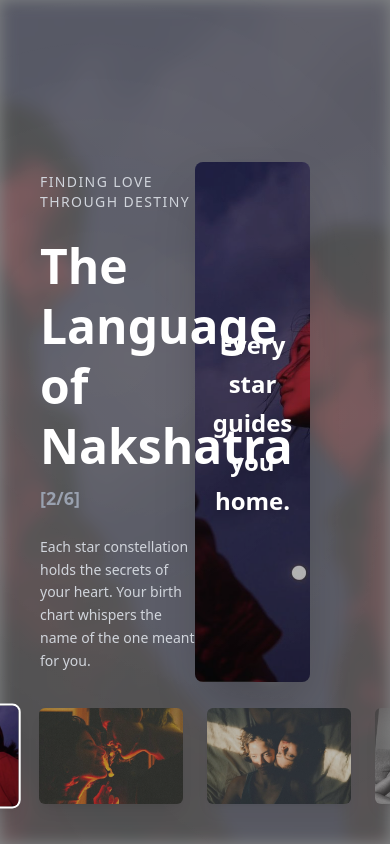
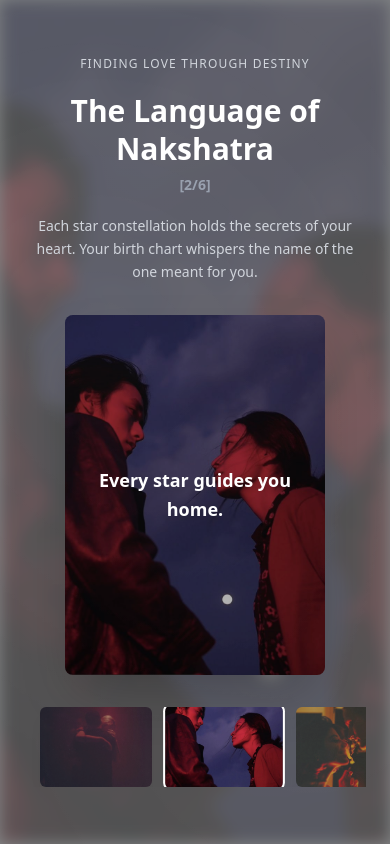
Before and after one commit to nandini-verma05/Landing_page_soul_sync, a Next.js app: page / in a window 390 px wide. Shown: the top 844 px of the page. Built offline with nearby package versions, Linux system fonts and the light colour scheme; grey boxes are pictures that could not be loaded.

Commit message:
hero section changes

```diff
--- a/app/components/HeroSection.tsx
+++ b/app/components/HeroSection.tsx
@@ -4,57 +4,25 @@ import { useEffect, useState } from "react";
 
 const fadeInUp = `
   @keyframes fadeInUp {
-    from {
-      opacity: 0;
-      transform: translateY(20px);
-    }
-    to {
-      opacity: 1;
-      transform: translateY(0);
-    }
+    from { opacity: 0; transform: translateY(20px); }
+    to { opacity: 1; transform: translateY(0); }
   }
   @keyframes fadeOutDown {
-    from {
-      opacity: 1;
-      transform: translateY(0);
-    }
-    to {
-      opacity: 0;
-      transform: translateY(20px);
-    }
+    from { opacity: 1; transform: translateY(0); }
+    to { opacity: 0; transform: translateY(20px); }
   }
   @keyframes fadeInScale {
-    from {
-      opacity: 0;
-      transform: scale(0.9);
-    }
-    to {
-      opacity: 1;
-      transform: scale(1);
-    }
+    from { opacity: 0; transform: scale(0.9); }
+    to { opacity: 1; transform: scale(1); }
   }
   @keyframes fadeOutScale {
-    from {
-      opacity: 1;
-      transform: scale(1);
-    }
-    to {
-      opacity: 0;
-      transform: scale(0.9);
-    }
+    from { opacity: 1; transform: scale(1); }
+    to { opacity: 0; transform: scale(0.9); }
   }
-  .text-enter {
-    animation: fadeInUp 0.8s ease-out;
-  }
-  .text-exit {
-    animation: fadeOutDown 0.8s ease-out;
-  }
-  .quote-enter {
-    animation: fadeInScale 0.8s ease-out 0.2s both;
-  }
-  .quote-exit {
-    animation: fadeOutScale 0.8s ease-out both;
-  }
+  .text-enter { animation: fadeInUp 0.8s ease-out; }
+  .text-exit { animation: fadeOutDown 0.8s ease-out; }
+  .quote-enter { animation: fadeInScale 0.8s ease-out 0.2s both; }
+  .quote-exit { animation: fadeOutScale 0.8s ease-out both; }
 `;
 
 const images = [
@@ -62,42 +30,48 @@ const images = [
     id: 1,
     img: "/hero/hero1.jpg",
     quote: "Written in the Stars",
-    body: "Your destined match exists in the cosmic dance of the universe. Vedic astrology reveals the divine timing of your souls' meeting.",
+    body:
+      "Your destined match exists in the cosmic dance of the universe. Vedic astrology reveals the divine timing of your souls' meeting.",
     boldQuote: "The universe remembers your name.",
   },
   {
     id: 2,
     img: "/hero/hero2.jpg",
     quote: "The Language of Nakshatra",
-    body: "Each star constellation holds the secrets of your heart. Your birth chart whispers the name of the one meant for you.",
+    body:
+      "Each star constellation holds the secrets of your heart. Your birth chart whispers the name of the one meant for you.",
     boldQuote: "Every star guides you home.",
   },
   {
     id: 3,
     img: "/hero/hero3.jpg",
     quote: "Venus Aligned",
-    body: "When love planets align in your chart, transformation begins. Discover the cosmic blueprint of your perfect union.",
+    body:
+      "When love planets align in your chart, transformation begins. Discover the cosmic blueprint of your perfect union.",
     boldQuote: "When Venus calls, love listens.",
   },
   {
     id: 4,
     img: "/hero/hero4.jpg",
     quote: "Karma's Echo",
-    body: "Twin souls recognize each other across lifetimes. Your past lives guide you toward the love you've always deserved.",
+    body:
+      "Twin souls recognize each other across lifetimes. Your past lives guide you toward the love you've always deserved.",
     boldQuote: "Across lifetimes, we find each other.",
   },
   {
     id: 5,
     img: "/hero/hero5.jpg",
     quote: "The Sacred Moment",
-    body: "Timing is everything in love. When the planets align, two hearts find their way home to each other.",
+    body:
+      "Timing is everything in love. When the planets align, two hearts find their way home to each other.",
     boldQuote: "This is your moment of destiny.",
   },
   {
     id: 6,
     img: "/hero/hero6.jpg",
     quote: "Eternal Connection",
-    body: "Love isn't found—it's recognized. Your astrological soulmate has been seeking you across the universe all along.",
+    body:
+      "Love isn't found—it's recognized. Your astrological soulmate has been seeking you across the universe all along.",
     boldQuote: "Two souls, one eternal truth.",
   },
 ];
@@ -117,15 +91,7 @@ export default function LightStudiesHero() {
     return () => clearInterval(interval);
   }, []);
 
-  interface HeroImage {
-    id: number;
-    img: string;
-    quote: string;
-    body: string;
-    boldQuote: string;
-  }
-
-  const handleThumbnailClick = (index: number): void => {
+  const handleThumbnailClick = (index: number) => {
     if (index !== currentIndex) {
       setIsExiting(true);
       setTimeout(() => {
@@ -138,10 +104,18 @@ export default function LightStudiesHero() {
   const currentImage = images[currentIndex];
 
   return (
-<section className="relative w-full h-screen text-white overflow-hidden px-10 py-20 flex items-center">
+    <section
+      className="
+        relative w-full min-h-screen text-white overflow-hidden
+        px-6 py-14
+        lg:px-10 lg:py-20
+        flex flex-col lg:flex-row
+        items-center
+      "
+    >
+      <style>{fadeInUp}</style>
 
-      <style>{fadeInUp}</style>
-      {/* BACKGROUND IMAGE */}
+      {/* BACKGROUND */}
       <div className="absolute inset-0 -z-10">
         <Image
           src={currentImage.img}
@@ -149,45 +123,113 @@ export default function LightStudiesHero() {
           fill
           className="object-cover opacity-40 blur-sm transition-all duration-700"
         />
-        <div className="absolute inset-0 bg-black/40"></div>
+        <div className="absolute inset-0 bg-black/40" />
       </div>
 
       {/* LEFT TEXT */}
-      <div className="w-1/2 space-y-6 z-10">
-        <p className="text-sm uppercase tracking-widest text-gray-300">Finding Love Through Destiny</p>
-        <h1 className={`text-5xl font-semibold leading-tight max-w-xl transition-all duration-700 ${isExiting ? 'text-exit' : 'text-enter'}`}>
+      <div
+        className="
+          w-full lg:w-1/2
+          space-y-5 z-10
+          text-center lg:text-left
+          mb-8 lg:mb-0
+        "
+      >
+        <p className="text-xs uppercase tracking-widest text-gray-300">
+          Finding Love Through Destiny
+        </p>
+
+        <h1
+          className={`
+            text-3xl sm:text-4xl lg:text-5xl
+            font-semibold leading-tight
+            transition-all duration-700
+            ${isExiting ? "text-exit" : "text-enter"}
+          `}
+        >
           {currentImage.quote}
-          <span className="text-gray-400 block text-lg mt-2">[{currentImage.id}/6]</span>
+          <span className="text-gray-400 block text-sm mt-2">
+            [{currentImage.id}/6]
+          </span>
         </h1>
-        <p className={`text-gray-300 max-w-md text-sm leading-relaxed transition-all duration-700 ${isExiting ? 'text-exit' : 'text-enter'}`}>
+
+        <p
+          className={`
+            text-gray-300 max-w-md mx-auto lg:mx-0
+            text-sm leading-relaxed
+            transition-all duration-700
+            ${isExiting ? "text-exit" : "text-enter"}
+          `}
+        >
           {currentImage.body}
         </p>
       </div>
 
-      {/* MAIN CENTER PORTRAIT */}
-      <div className="w-1/2 relative flex justify-end pr-10">
-        <div className="relative w-[420px] h-[520px] rounded-lg overflow-hidden shadow-2xl transition-all duration-700">
-          <Image src={currentImage.img} alt="hero image" fill className="object-cover" />
-          {/* BOLD QUOTE OVERLAY */}
-          <div className={`absolute inset-0 flex items-center justify-center bg-black/30 ${isExiting ? 'quote-exit' : 'quote-enter'}`}>
-            <p className="text-center text-white font-bold text-2xl px-6 leading-relaxed max-w-xs drop-shadow-lg">
+      {/* CENTER PORTRAIT */}
+      <div className="w-full lg:w-1/2 flex justify-center lg:justify-end lg:pr-10">
+        <div
+          className="
+            relative
+            w-[260px] h-[360px]
+            sm:w-[320px] sm:h-[440px]
+            lg:w-[420px] lg:h-[520px]
+            rounded-lg overflow-hidden shadow-2xl
+            transition-all duration-700
+          "
+        >
+          <Image
+            src={currentImage.img}
+            alt="hero image"
+            fill
+            className="object-cover"
+          />
+
+          <div
+            className={`
+              absolute inset-0 flex items-center justify-center
+              bg-black/30
+              ${isExiting ? "quote-exit" : "quote-enter"}
+            `}
+          >
+            <p
+              className="
+                text-center text-white font-bold
+                text-lg sm:text-xl lg:text-2xl
+                px-6 leading-relaxed
+                max-w-xs drop-shadow-lg
+              "
+            >
               {currentImage.boldQuote}
             </p>
           </div>
         </div>
       </div>
 
-      {/* BOTTOM THUMBNAILS */}
-      <div className="absolute bottom-10 left-1/2 -translate-x-1/2 flex gap-6">
+      {/* THUMBNAILS */}
+      <div
+        className="
+          mt-8
+          lg:absolute lg:bottom-10 lg:left-1/2 lg:-translate-x-1/2
+          w-full lg:w-auto
+          overflow-x-auto lg:overflow-visible
+          flex gap-4 px-4 lg:px-0
+          justify-start lg:justify-center
+        "
+      >
         {images.map((item, index) => (
           <div
             key={item.id}
-            className="text-center text-gray-300 cursor-pointer"
+            className="text-center text-gray-300 cursor-pointer shrink-0"
             onClick={() => handleThumbnailClick(index)}
           >
             <div
               className={`
-                relative w-36 h-24 rounded-md overflow-hidden shadow-lg transition-all duration-300
+                relative
+                w-28 h-20
+                sm:w-32 sm:h-22
+                lg:w-36 lg:h-24
+                rounded-md overflow-hidden shadow-lg
+                transition-all duration-300
                 ${
                   currentIndex === index
                     ? "ring-2 ring-white scale-105"
@@ -195,7 +237,7 @@ export default function LightStudiesHero() {
                 }
               `}
             >
-              <Image src={item.img} alt= "image" fill className="object-cover" />
+              <Image src={item.img} alt="image" fill className="object-cover" />
             </div>
           </div>
         ))}
--- a/app/components/vdo.tsx
+++ b/app/components/vdo.tsx
@@ -63,7 +63,7 @@ export default function Video() {
         ${visible ? "opacity-40" : "opacity-0"}
         pointer-events-none`}
       >
-        Lovitché
+      Lovitché
       </h1>
 
       {/* ---------------------- TOP LEFT QUOTE ---------------------- */}
```
Also changed, not shown: app/blog/page.tsx (added).
